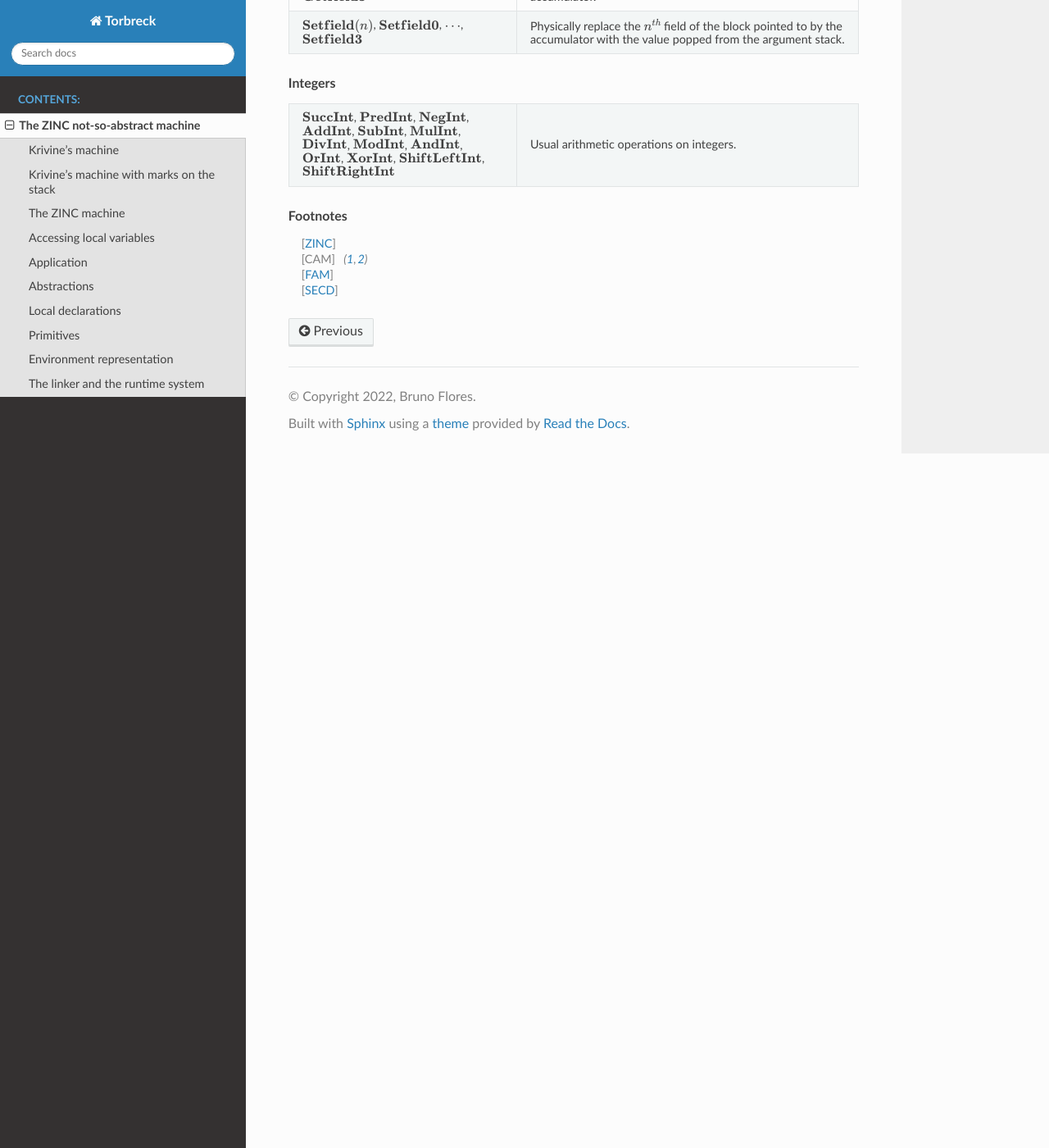
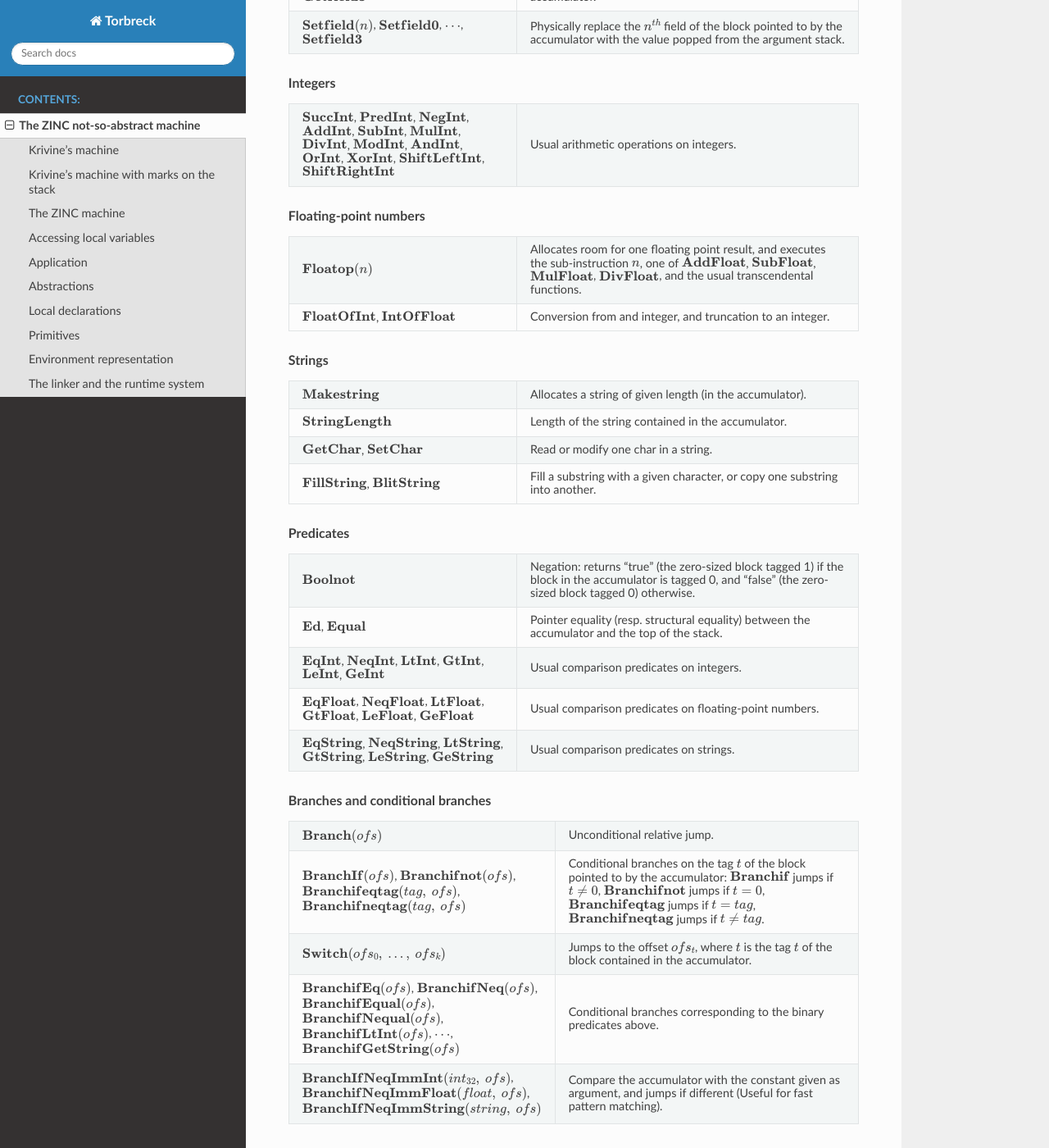
Before and after one commit to brunoflores/torbreck-lang, a Sphinx documentation site: the page built from docs/zam.rst, in a window 1280 px wide and 1400 px high, scrolled down 7021 px. Shown: the whole window at 82% size. Built offline with Sphinx 7.4.7 and the Read the Docs theme 2.0.0, drawn with Linux system fonts in a browser that asks for light colours; some of the changed text lies outside the part shown.

Commit message:
Document: zam.

```diff
--- a/docs/_ext/opcd.py
+++ b/docs/_ext/opcd.py
@@ -5,10 +5,11 @@ from docutils.parsers.rst import Directive
 
 import re
 
-# Pre-compile.
-opcode_role_regex = re.compile(
-    "(?P<op>\w+)(?P<par>\((?P<arg>[a-zA-Z01]+)(?P<sub>\s{1}\d+)?\))?"
-)
+# An op code with an optional argument in brackets.
+op_regex = re.compile(r"(?P<op>\w+)(?P<par>\(.*\))?")
+# An argument with an optional subscript looking ahead for an
+# optional comma (the separator).
+arg_regex = re.compile(r"(?P<arg>[a-zA-Z01\.]+)(?P<sub>\s{1}[\d+k]+)?(?=,?)")
 
 
 class OpCode(Directive):
@@ -29,22 +30,23 @@ class OpCode(Directive):
 
 
 def opcode_role(role, rawtext, text, lineno, inliner, options=None, content=None):
-    def parse(op):
-        m = opcode_role_regex.match(op)
+    def parse_op(op):
+        def parse_arg(arg):
+            if not arg.group("sub"):
+                return arg.group("arg")
+            else:
+                return "%s_{%s}" % (arg.group("arg"), arg.group("sub"))
+
+        m = op_regex.match(op)
         if not m:
             return ""
         if not m.group("par"):
-            return r"\textbf{{{op}}}".format(op=m.group("op"))
-        elif not m.group("sub"):
-            return r"\textbf{{{op}}}({arg})".format(
-                op=m.group("op"), arg=m.group("arg")
-            )
+            return r"\textbf{%s}" % m.group("op")
         else:
-            return r"\textbf{{{op}}}({arg}_{{{sub}}})".format(
-                op=m.group("op"), arg=m.group("arg"), sub=m.group("sub")
-            )
+            args = [parse_arg(arg) for arg in re.finditer(arg_regex, m.group("par"))]
+            return r"\textbf{%s}(%s)" % (m.group("op"), ", \space ".join(args))
 
-    node = nodes.math(text="; ".join([parse(op) for op in text.split("; ")]))
+    node = nodes.math(text="; \space".join([parse_op(op) for op in text.split("; ")]))
     return [node], []
 
 
--- a/docs/zam.rst
+++ b/docs/zam.rst
@@ -506,6 +506,88 @@ The linker and the runtime system
        :opcode:`ShiftLeftInt`, :opcode:`ShiftRightInt`
      - Usual arithmetic operations on integers.
 
+.. rubric:: Floating-point numbers
+
+.. list-table::
+   :header-rows: 0
+   :widths: 40 60
+
+   * - :opcode:`Floatop(n)`
+     - Allocates room for one floating point result, and executes the
+       sub-instruction :math:`n`, one of :opcode:`AddFloat`, :opcode:`SubFloat`,
+       :opcode:`MulFloat`, :opcode:`DivFloat`, and the usual transcendental
+       functions.
+   * - :opcode:`FloatOfInt`, :opcode:`IntOfFloat`
+     - Conversion from and integer, and truncation to an integer.
+
+.. rubric:: Strings
+
+.. list-table::
+   :header-rows: 0
+   :widths: 40 60
+
+   * - :opcode:`Makestring`
+     - Allocates a string of given length (in the accumulator).
+   * - :opcode:`StringLength`
+     - Length of the string contained in the accumulator.
+   * - :opcode:`GetChar`, :opcode:`SetChar`
+     - Read or modify one char in a string.
+   * - :opcode:`FillString`, :opcode:`BlitString`
+     - Fill a substring with a given character, or copy one substring into
+       another.
+
+.. rubric:: Predicates
+
+.. list-table::
+   :header-rows: 0
+   :widths: 40 60
+
+   * - :opcode:`Boolnot`
+     - Negation: returns "true" (the zero-sized block tagged 1) if the block
+       in the accumulator is tagged 0, and "false" (the zero-sized block
+       tagged 0) otherwise.
+   * - :opcode:`Ed`, :opcode:`Equal`
+     - Pointer equality (resp. structural equality) between the accumulator
+       and the top of the stack.
+   * - :opcode:`EqInt`, :opcode:`NeqInt`, :opcode:`LtInt`, :opcode:`GtInt`,
+       :opcode:`LeInt`, :opcode:`GeInt`
+     - Usual comparison predicates on integers.
+   * - :opcode:`EqFloat`, :opcode:`NeqFloat`, :opcode:`LtFloat`,
+       :opcode:`GtFloat`, :opcode:`LeFloat`, :opcode:`GeFloat`
+     - Usual comparison predicates on floating-point numbers.
+   * - :opcode:`EqString`, :opcode:`NeqString`, :opcode:`LtString`,
+       :opcode:`GtString`, :opcode:`LeString`, :opcode:`GeString`
+     - Usual comparison predicates on strings.
+
+.. rubric:: Branches and conditional branches
+
+.. list-table::
+   :header-rows: 0
+   :widths: 40 60
+
+   * - :opcode:`Branch(ofs)`
+     - Unconditional relative jump.
+   * - :opcode:`BranchIf(ofs)`, :opcode:`Branchifnot(ofs)`,
+       :opcode:`Branchifeqtag(tag,ofs)`, :opcode:`Branchifneqtag(tag,ofs)`
+     - Conditional branches on the tag :math:`t` of the block pointed to
+       by the accumulator: :opcode:`Branchif` jumps if :math:`t \ne 0`,
+       :opcode:`Branchifnot` jumps if :math:`t = 0`, :opcode:`Branchifeqtag`
+       jumps if :math:`t = tag`, :opcode:`Branchifneqtag` jumps if
+       :math:`t \ne tag`.
+   * - :opcode:`Switch(ofs 0, ...,ofs k)`
+     - Jumps to the offset :math:`ofs_t`, where :math:`t` is the tag :math:`t`
+       of the block contained in the accumulator.
+   * - :opcode:`BranchifEq(ofs)`, :opcode:`BranchifNeq(ofs)`,
+       :opcode:`BranchifEqual(ofs)`, :opcode:`BranchifNequal(ofs)`,
+       :opcode:`BranchifLtInt(ofs)`, :math:`\cdots`,
+       :opcode:`BranchifGetString(ofs)`
+     - Conditional branches corresponding to the binary predicates above.
+   * - :opcode:`BranchIfNeqImmInt(int 32,ofs)`,
+       :opcode:`BranchifNeqImmFloat(float,ofs)`,
+       :opcode:`BranchIfNeqImmString(string,ofs)`
+     - Compare the accumulator with the constant given as argument,
+       and jumps if different (Useful for fast pattern matching).
+
 .. rubric:: Footnotes
 
 .. [ZINC]
```
